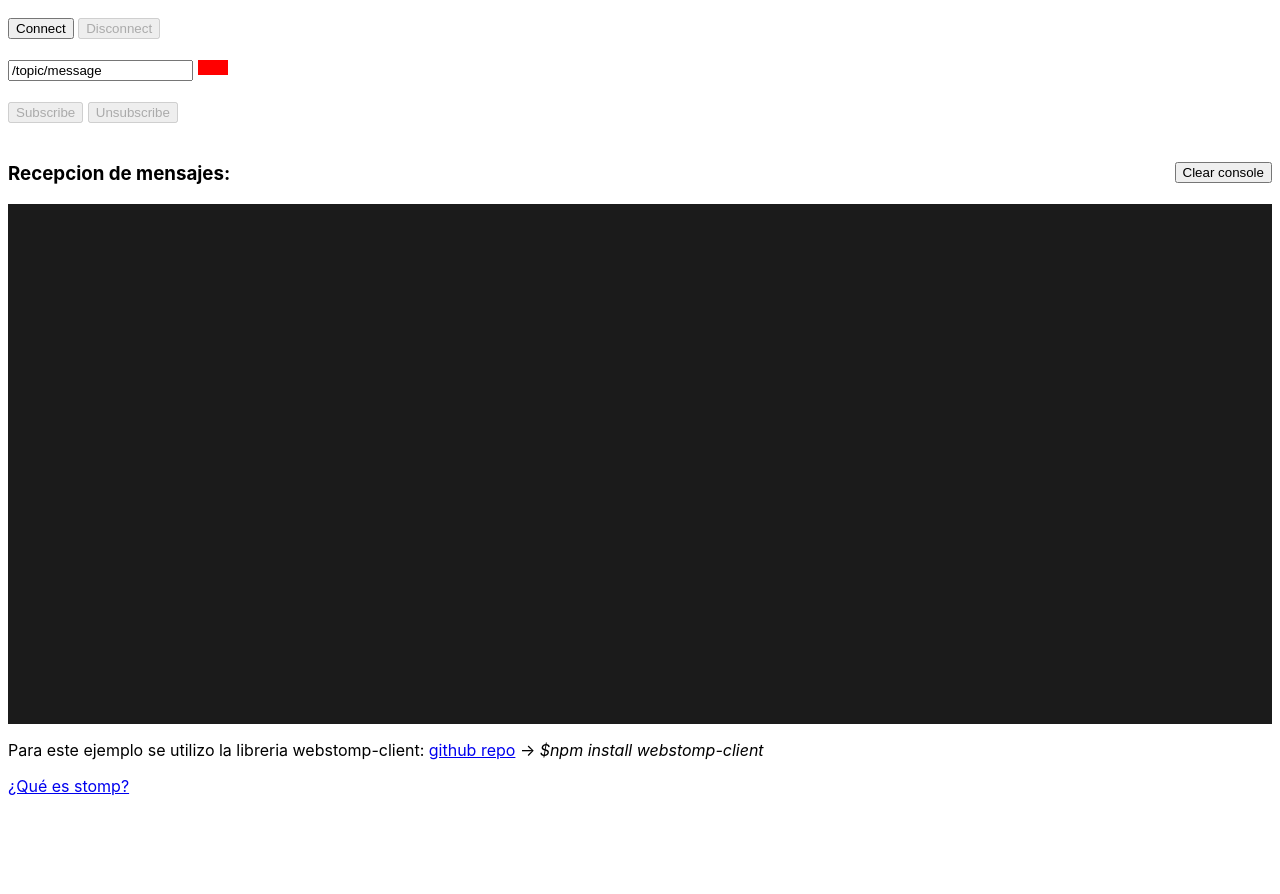
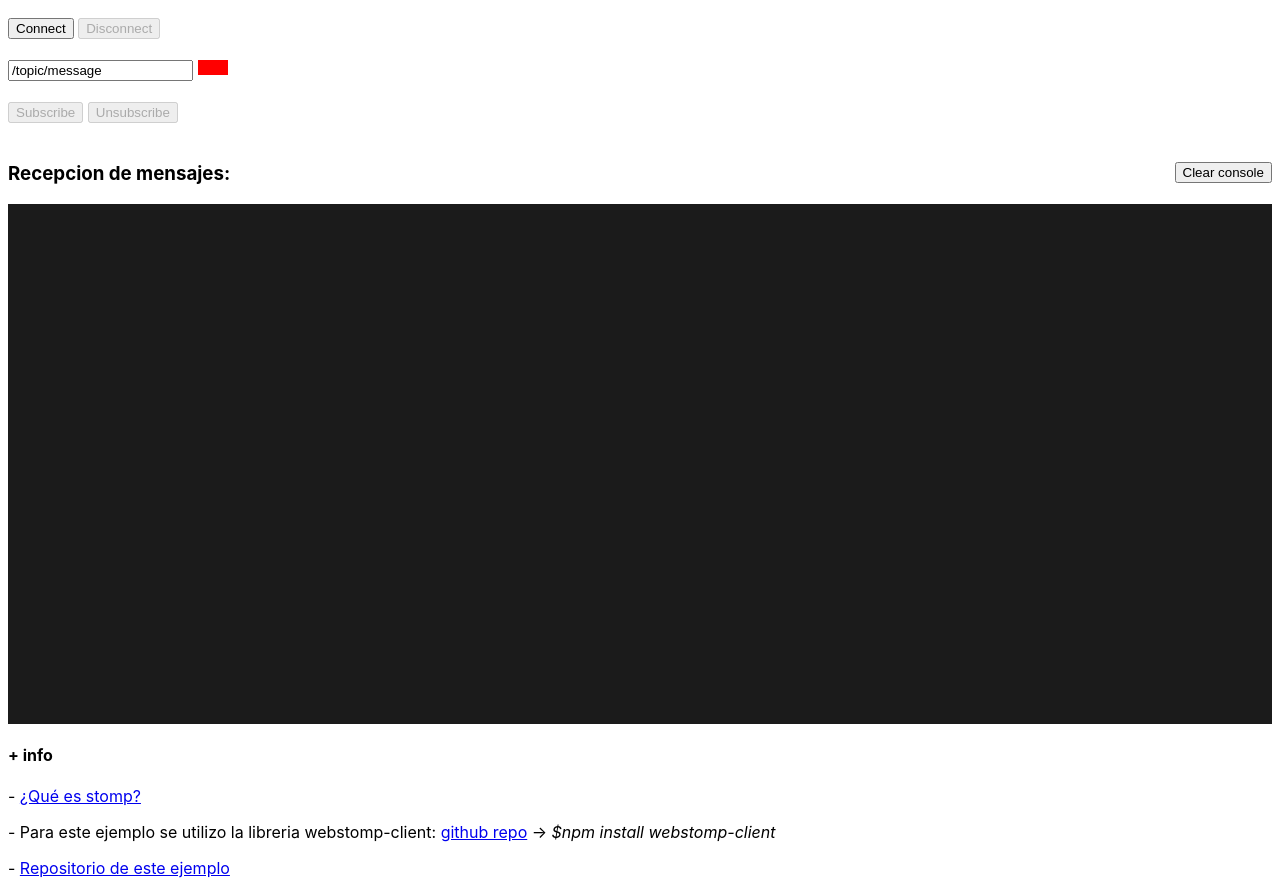
Before and after one commit to juanmatola/stomp-connection, a website: page index.html in a window 1280 px wide. Shown: the part 93-987 px from the top of the page. Before the commit the page ends 905 px from the top, so only its background shows below. Drawn offline with Linux system fonts and the light colour scheme.

Commit message:
Agrego mas informacion

```diff
--- a/index.html
+++ b/index.html
@@ -45,8 +45,10 @@
         </div>
 
         <div>
-            <p>Para este ejemplo se utilizo la libreria webstomp-client: <a href="https://github.com/JSteunou/webstomp-client">github repo</a> -> <i>$npm install webstomp-client</i>  </p>
-            <p><a href="https://stomp.github.io/">¿Qué es stomp?</a></p>
+            <h4>+ info</h4>
+            <p>- <a href="https://stomp.github.io/">¿Qué es stomp?</a></p>
+            <p>- Para este ejemplo se utilizo la libreria webstomp-client: <a href="https://github.com/JSteunou/webstomp-client">github repo</a> -> <i>$npm install webstomp-client</i>  </p>
+            <p>- <a href="https://github.com/juanmatola/stomp-connection">Repositorio de este ejemplo</a></p>
         </div>
 
         <script src="./node_modules/webstomp-client/dist/webstomp.min.js"></script>
```
